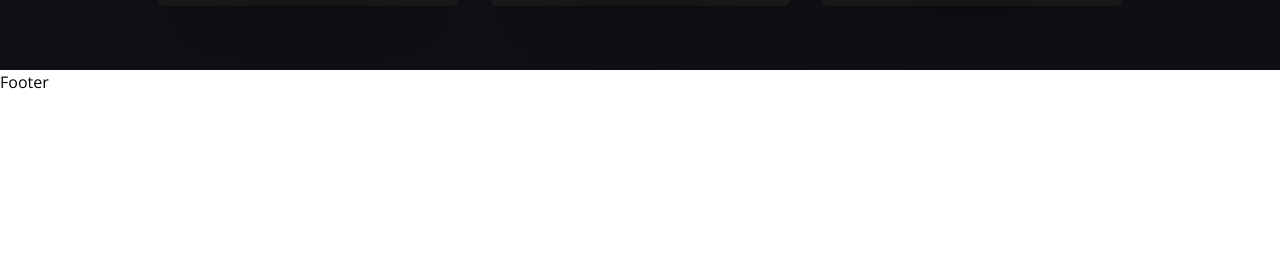
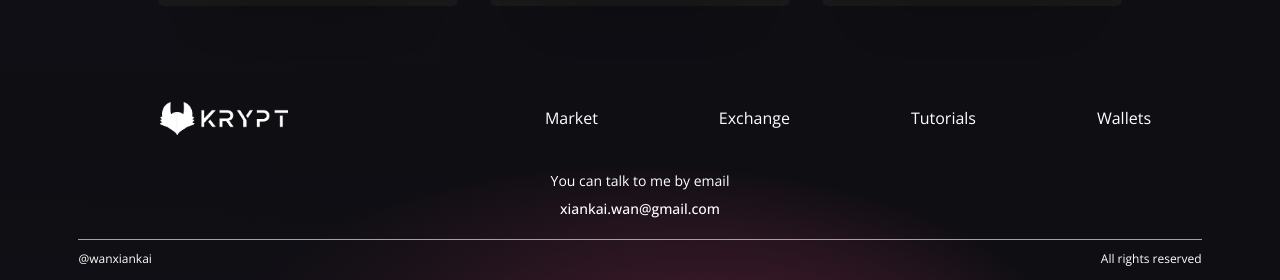
Before and after one commit to wanxiankai/crypt_web3_app, a React (Vite) app in the folder client/: page / in a window 1280 px wide. Shown: the part 2321-2601 px from the top of the page. Before the commit the page ends 2415 px from the top, so only its background shows below. Built offline with nearby package versions, Linux system fonts and the light colour scheme; no server answers.

Commit message:
feat: complete the footer components

```diff
--- a/client/src/components/Footer.jsx
+++ b/client/src/components/Footer.jsx
@@ -1,7 +1,33 @@
-import React from 'react'
+import React from "react";
 
-export default function Footer() {
-  return (
-    <div>Footer</div>
-  )
-}
+import logo from "../../images/logo.png";
+
+const Footer = () => (
+  <div className="w-full flex md:justify-center justify-between items-center flex-col p-4 gradient-bg-footer">
+    <div className="w-full flex sm:flex-row flex-col justify-between items-center my-4">
+      <div className="flex flex-[0.5] justify-center items-center">
+        <img src={logo} alt="logo" className="w-32" />
+      </div>
+      <div className="flex flex-1 justify-evenly items-center flex-wrap sm:mt-0 mt-5 w-full">
+        <p className="text-white text-base text-center mx-2 cursor-pointer">Market</p>
+        <p className="text-white text-base text-center mx-2 cursor-pointer">Exchange</p>
+        <p className="text-white text-base text-center mx-2 cursor-pointer">Tutorials</p>
+        <p className="text-white text-base text-center mx-2 cursor-pointer">Wallets</p>
+      </div>
+    </div>
+
+    <div className="flex justify-center items-center flex-col mt-5">
+      <p className="text-white text-sm text-center">You can talk to me by email</p>
+      <p className="text-white text-sm text-center font-medium mt-2">xiankai.wan@gmail.com</p>
+    </div>
+
+    <div className="sm:w-[90%] w-full h-[0.25px] bg-gray-400 mt-5 " />
+
+    <div className="sm:w-[90%] w-full flex justify-between items-center mt-3">
+      <p className="text-white text-left text-xs">@wanxiankai</p>
+      <p className="text-white text-right text-xs">All rights reserved</p>
+    </div>
+  </div>
+);
+
+export default Footer;
```
